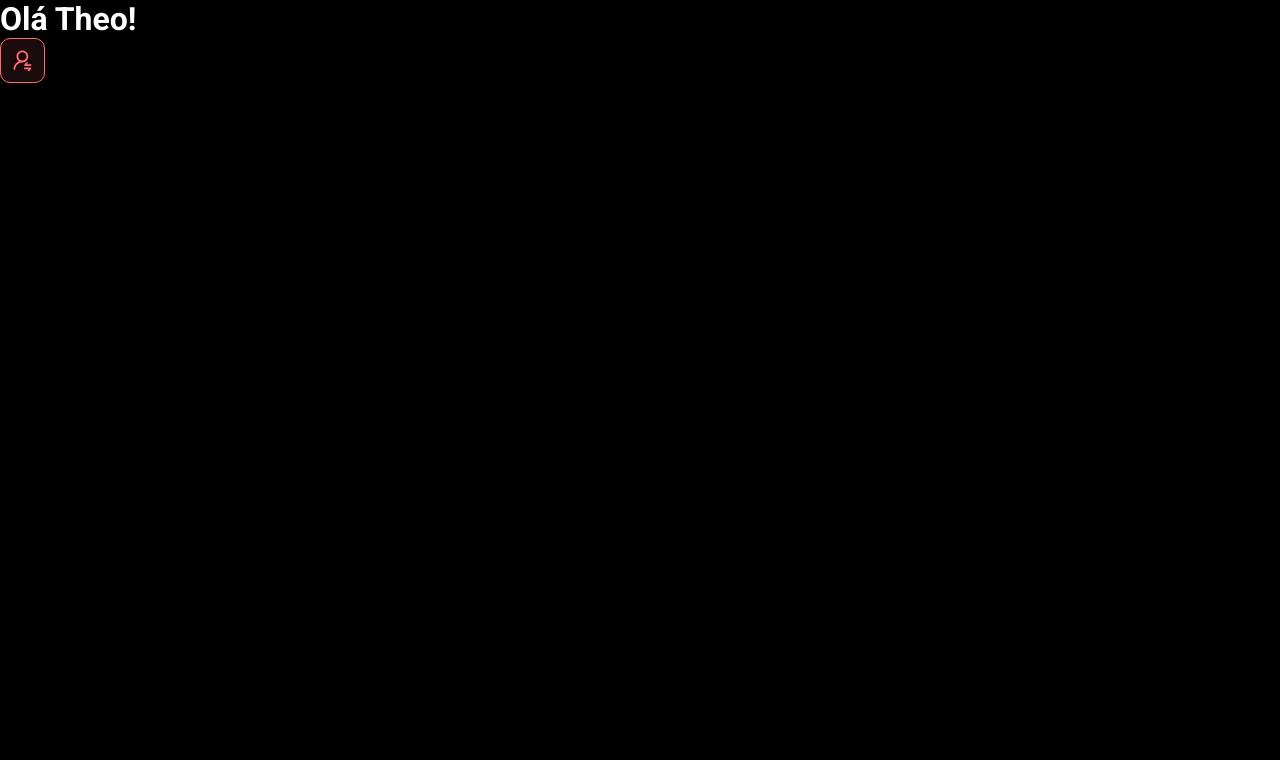
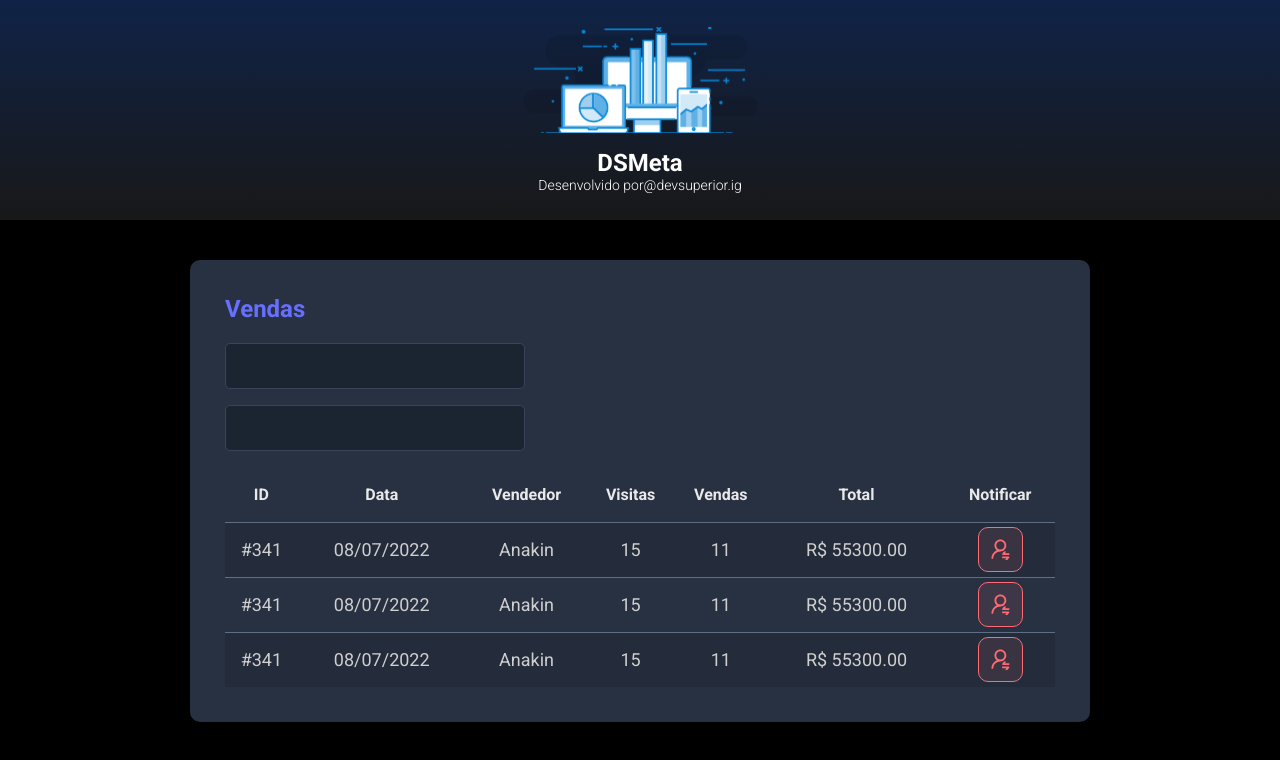
Before and after one commit to NiloIsaac/dsmeta, a React (Vite) app in the folder frontend/: page / in a window 1280 px wide. Shown: the top 760 px of the page. Built offline with nearby package versions, Linux system fonts and the light colour scheme.

Commit message:
other components

```diff
--- a/frontend/src/App.tsx
+++ b/frontend/src/App.tsx
@@ -1,10 +1,21 @@
 import NotificationButton from "./components/NotificationButton"
+import Header from "./components/Header"
+import SalesCard from "./components/SalesCard"
+function App() {
+  return (
+    <>
+      <Header />
+      <main>
+        <section id="sales">
+          <div className="dsmeta-container">
+            <SalesCard />
 
-function App() {
-  return(
-    <>
-    <h1>Olá Theo!</h1>
-    <NotificationButton />
+
+
+
+          </div>
+        </section>
+      </main>
     </>
 
   )
--- /dev/null
+++ b/frontend/src/components/Header/index.tsx
@@ -0,0 +1,18 @@
+import logo from '../../assets/img/logo.svg'
+import './styles.css'
+function Header() {
+    return (
+        <header>
+            <div className="dsmeta-logo-container">
+                <img src={logo} alt="DSMeta" />
+                <h1>DSMeta</h1>
+                <p>
+                    Desenvolvido por
+                    <a href="https://www.instagram.com/devsuperior.ig">@devsuperior.ig</a>
+                </p>
+            </div>
+        </header>
+    )
+}
+
+export default Header
--- /dev/null
+++ b/frontend/src/components/Header/styles.css
@@ -0,0 +1,27 @@
+header {
+    background: linear-gradient(180deg, #102347 0%, #181818 100%);
+    height: 220px;
+    display: flex;
+    align-items: center;
+    justify-content: center;
+  }
+
+  .dsmeta-logo-container {
+    display: flex;
+    flex-direction: column;
+    align-items: center;
+  }
+
+  .dsmeta-logo-container img {
+    width: 235px;
+  }
+
+  .dsmeta-logo-container h1 {
+    margin-top: 15px;
+    font-size: 24px;
+  }
+
+  .dsmeta-logo-container p {
+    font-size: 14px;
+    font-weight: 300;
+  }
--- /dev/null
+++ b/frontend/src/components/SalesCard/index.tsx
@@ -0,0 +1,78 @@
+import NotificationButton from '../NotificationButton'
+import './styles.css'
+function SalesCard() {
+    return (
+        <div className="dsmeta-card">
+            <h2 className="dsmeta-sales-title">Vendas</h2>
+            <div>
+                <div className="dsmeta-form-control-container">
+                    <input className="dsmeta-form-control" type="text" />
+                </div>
+                <div className="dsmeta-form-control-container">
+                    <input className="dsmeta-form-control" type="text" />
+                </div>
+            </div>
+
+            <div>
+                <table className="dsmeta-sales-table">
+                    <thead>
+                        <tr>
+                            <th className="show992">ID</th>
+                            <th className="show576">Data</th>
+                            <th>Vendedor</th>
+                            <th className="show992">Visitas</th>
+                            <th className="show992">Vendas</th>
+                            <th>Total</th>
+                            <th>Notificar</th>
+                        </tr>
+                    </thead>
+                    <tbody>
+                        <tr>
+                            <td className="show992">#341</td>
+                            <td className="show576">08/07/2022</td>
+                            <td>Anakin</td>
+                            <td className="show992">15</td>
+                            <td className="show992">11</td>
+                            <td>R$ 55300.00</td>
+                            <td>
+                                <div className="dsmeta-red-btn-container">
+                                    <NotificationButton />
+                                </div>
+                            </td>
+                        </tr>
+                        <tr>
+                            <td className="show992">#341</td>
+                            <td className="show576">08/07/2022</td>
+                            <td>Anakin</td>
+                            <td className="show992">15</td>
+                            <td className="show992">11</td>
+                            <td>R$ 55300.00</td>
+                            <td>
+                                <div className="dsmeta-red-btn-container">
+                                    <NotificationButton />
+                                </div>
+                            </td>
+                        </tr>
+                        <tr>
+                            <td className="show992">#341</td>
+                            <td className="show576">08/07/2022</td>
+                            <td>Anakin</td>
+                            <td className="show992">15</td>
+                            <td className="show992">11</td>
+                            <td>R$ 55300.00</td>
+                            <td>
+                                <div className="dsmeta-red-btn-container">
+                                    <NotificationButton />
+                                </div>
+                            </td>
+                        </tr>
+                    </tbody>
+
+                </table>
+            </div>
+        </div>
+
+    )
+}
+
+export default SalesCard
```
Also changed, not shown: frontend/src/assets/img/logo.svg (added), frontend/src/components/SalesCard/styles.css (added).
